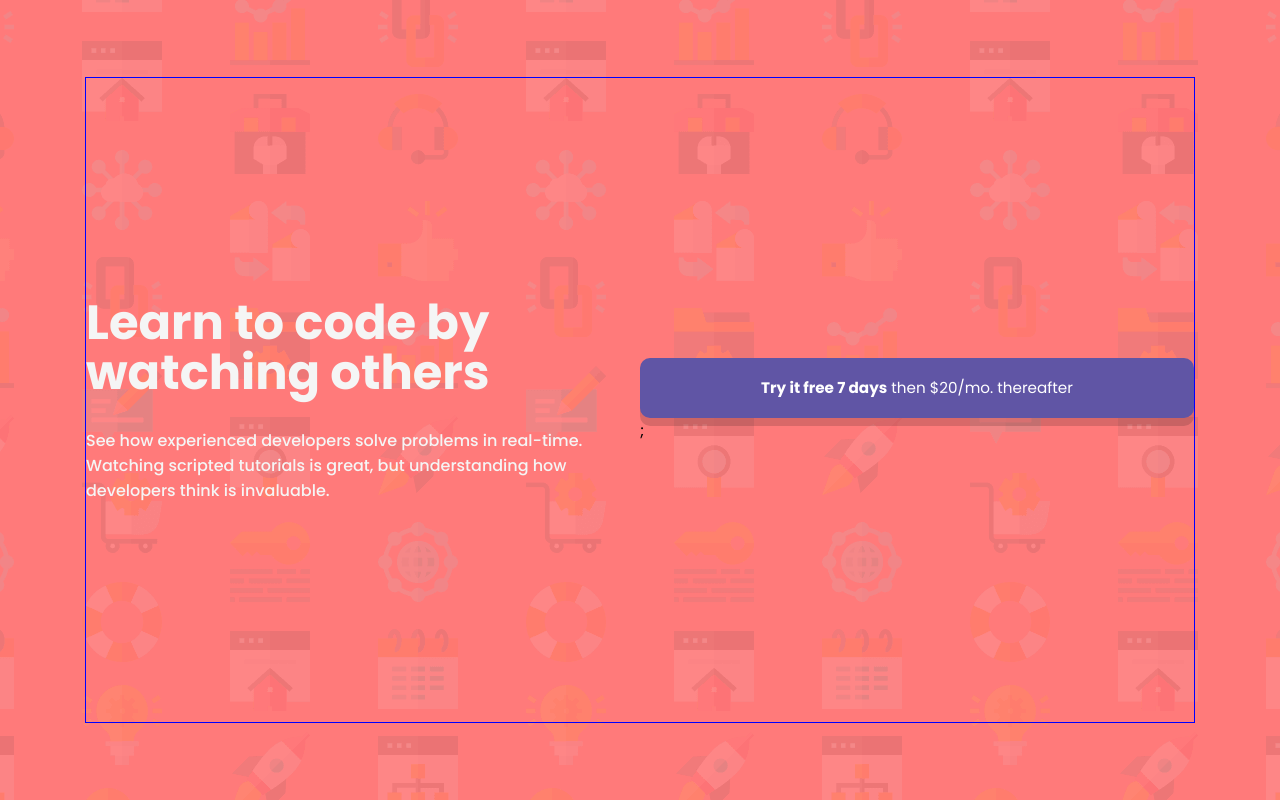
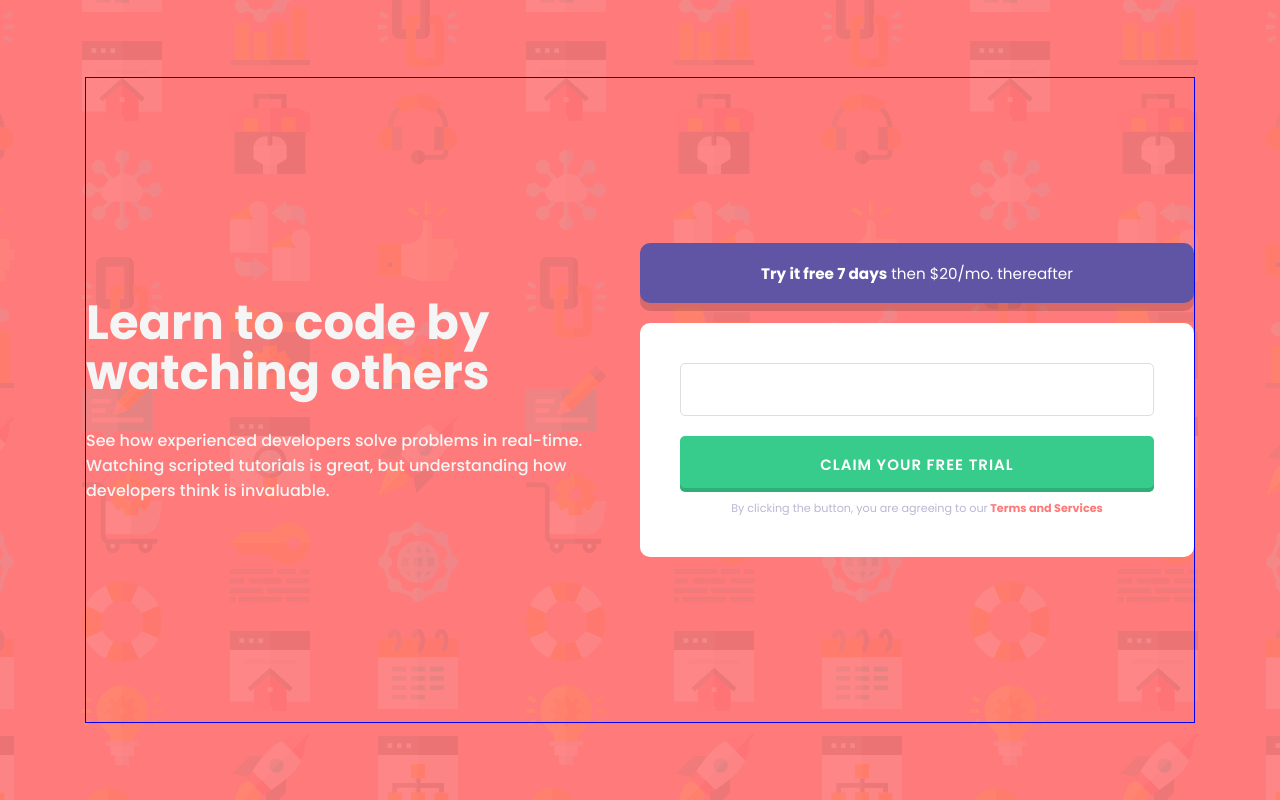
Before and after one commit to EdwinSch/react-signup-form, a React (Vite) app: page / in a window 1280 px wide. Built offline with nearby package versions, Linux system fonts and the light colour scheme.

Commit message:
add form

```diff
--- a/src/components/Form.jsx
+++ b/src/components/Form.jsx
@@ -1,9 +1,18 @@
 import Banner from "./Banner";
+import Input from "./Input";
 
 const Form = () => {
   return (
     <section className="form-wrapper">
-      <Banner />;
+      <Banner />
+      <form>
+        <Input />
+        <button type="submit">claim your free trial</button>
+        <p>
+          By clicking the button, you are agreeing to our
+          <span> Terms and Services</span>
+        </p>
+      </form>
     </section>
   );
 };
--- /dev/null
+++ b/src/components/Input.jsx
@@ -0,0 +1,5 @@
+const Input = () => {
+  return <input type="text" name="firstname"></input>;
+};
+
+export default Input;
--- a/src/index.css
+++ b/src/index.css
@@ -6,7 +6,8 @@
 
 :root {
   --ps_red: hsl(0, 100%, 74%);
-  --ps_green: hsl(154, 59%, 51%);
+  --ps_greenBtn: hsl(154, 59%, 51%);
+  --ps_btnHover: #77e2b3;
   --ps_purple: hsl(248, 32%, 49%);
   --ps_textDark: hsl(249, 10%, 26%);
   --ps_white: whitesmoke;
@@ -40,7 +41,7 @@ section {
   justify-content: center;
 }
 
-/* Advertisement */
+/* Advertisement Wrapper */
 .advertisement-wrapper p {
   color: var(--ps_white);
   font-size: 1rem;
@@ -53,10 +54,11 @@ h1 {
   margin-bottom: 30px;
 }
 
-/* Form */
+/* Form Wrapper */
 
 /* Banner */
 .banner {
+  margin-bottom: 20px;
   background: var(--ps_purple);
   height: 60px;
   border-radius: 10px;
@@ -73,3 +75,57 @@ h1 {
 .banner p span {
   font-weight: 400;
 }
+
+/* Form Inner */
+form {
+  background: white;
+  border-radius: 10px;
+  padding: 40px;
+}
+form button {
+  margin-bottom: 8px;
+  display: block;
+  width: 100%;
+  height: 56px;
+  background: var(--ps_greenBtn);
+  font-family: "Poppins", sans-serif;
+  text-transform: uppercase;
+  color: white;
+  font-size: 15px;
+  font-weight: 600;
+  letter-spacing: 1px;
+  border: none;
+  border-radius: 5px;
+  cursor: pointer;
+  transition: 0.25s ease;
+  box-shadow: inset 0 -4px 0 rgba(0, 0, 0, 0.15);
+}
+form button:hover {
+  background: var(--ps_btnHover);
+}
+form p {
+  font-size: 0.7rem;
+  font-weight: 400;
+  text-align: center;
+  color: #bab7d4;
+}
+form p span {
+  font-weight: 700;
+  color: #ff7979;
+}
+
+/* Inputs */
+input {
+  margin-bottom: 20px;
+  width: 100%;
+  padding: 15px 30px;
+  border: solid 1px #dedede;
+  border-radius: 5px;
+  font-family: "Poppins", sans-serif;
+  font-size: 0.9rem;
+  font-weight: 600;
+  outline: none;
+}
+input:focus {
+  border: solid 1px #5e54a4;
+}
```
